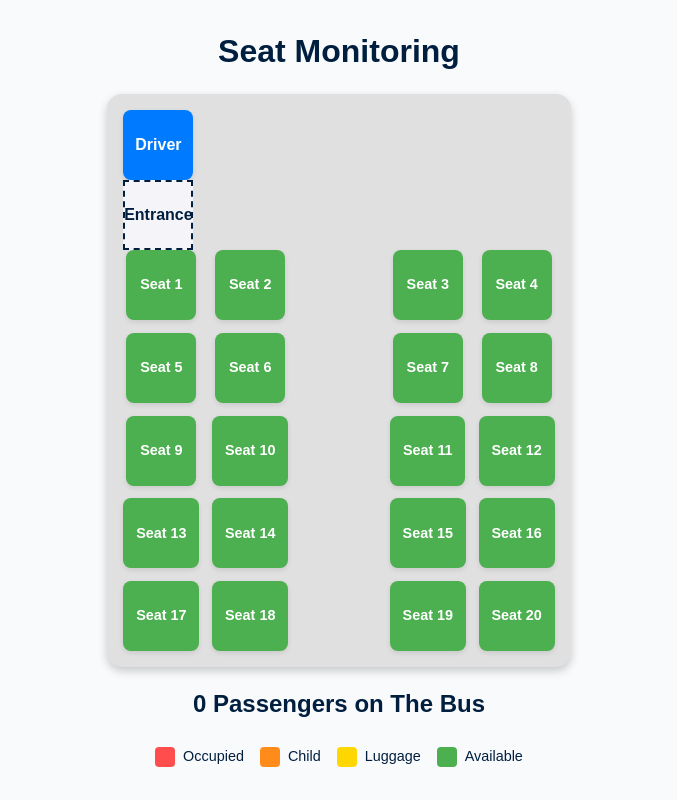
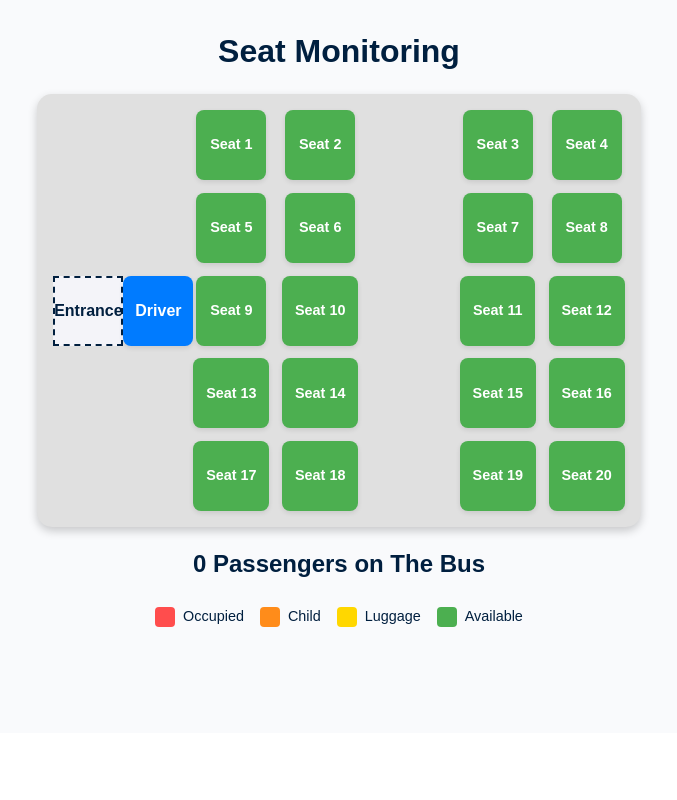
Before and after one commit to amurryd/Bus-Tracking-App, a Flask app: page /seat_availability in a window 1280 px wide. Shown: the part 67-867 px from the top of the page, without its empty margins (301-978 px from the left). After the commit the page ends 694 px from the top, so only its background shows below. Run offline with Flask 3, Linux system fonts and the light colour scheme; some libraries are stand-ins or nearby versions.

Commit message:
Update seat_availability.html

```diff
--- a/Bus Seat Tracking/templates/seat_availability.html
+++ b/Bus Seat Tracking/templates/seat_availability.html
@@ -86,6 +86,11 @@
             margin: auto;
             margin-top: 1.5rem;
             }
+            .bus-seats {
+            display: flex;
+            justify-content: space-between; /* Entrance on left, driver seat on right */
+            align-items: center;
+            }
             /* Bus Layout Styling */
             .bus-layout {
             display: grid;
@@ -156,9 +161,9 @@
             <div class="bus-body">
                 <div class="bus-seats" id="seatGrid">
                     <!-- Driver Seat and Entrance at the front of the bus -->
-                    <div class="driver-seat" id="driverSeat">Driver</div>
                     <div class="entrance">Entrance</div>
                     <!-- Aisle and Seats Layout -->
+                    <div class="driver-seat" id="driverSeat">Driver</div>
                     <div class="bus-layout">
                         {% for seat, data in seats.items() %}
                         <div id="{{ seat }}" aria-label="Seat {{ loop.index }}"
```
